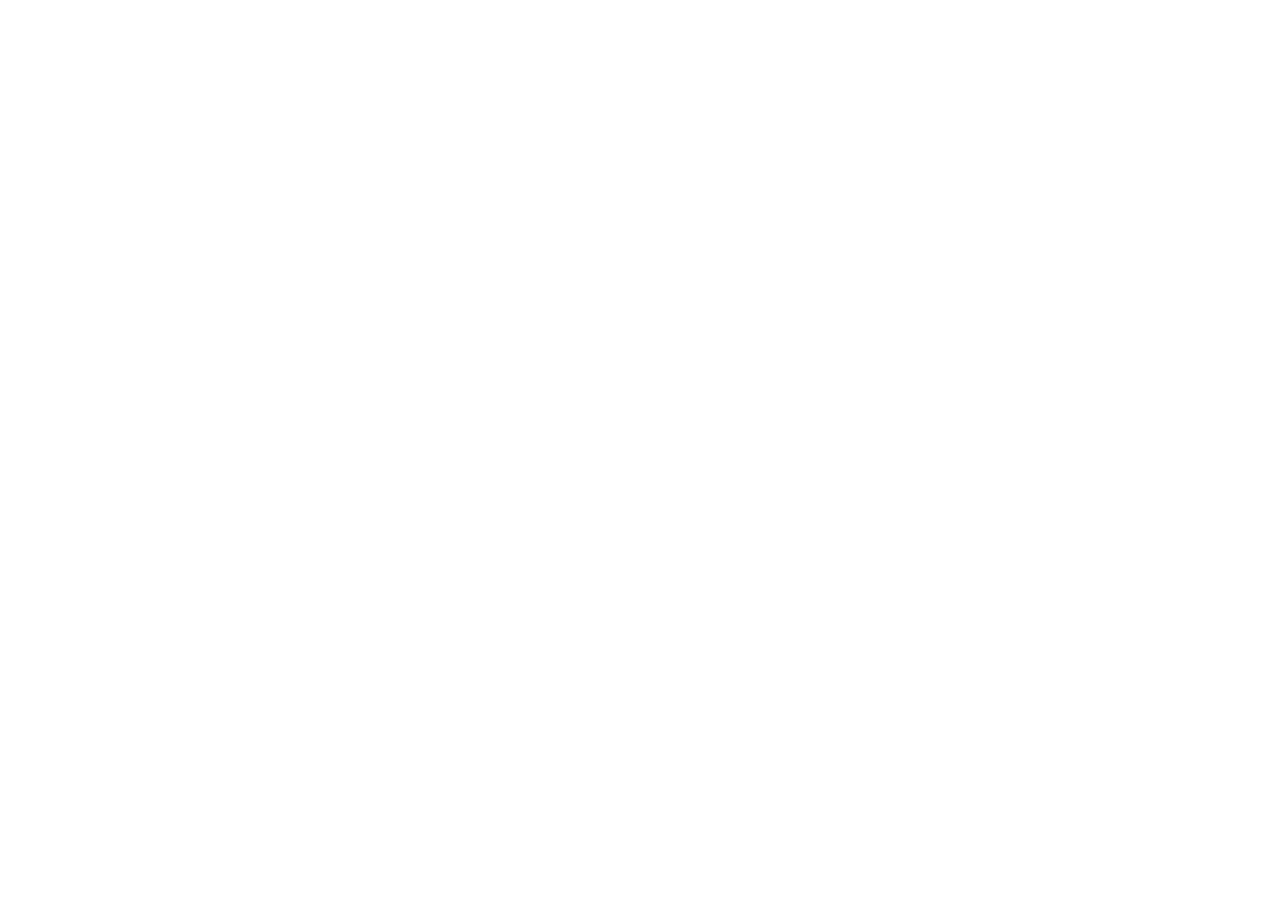
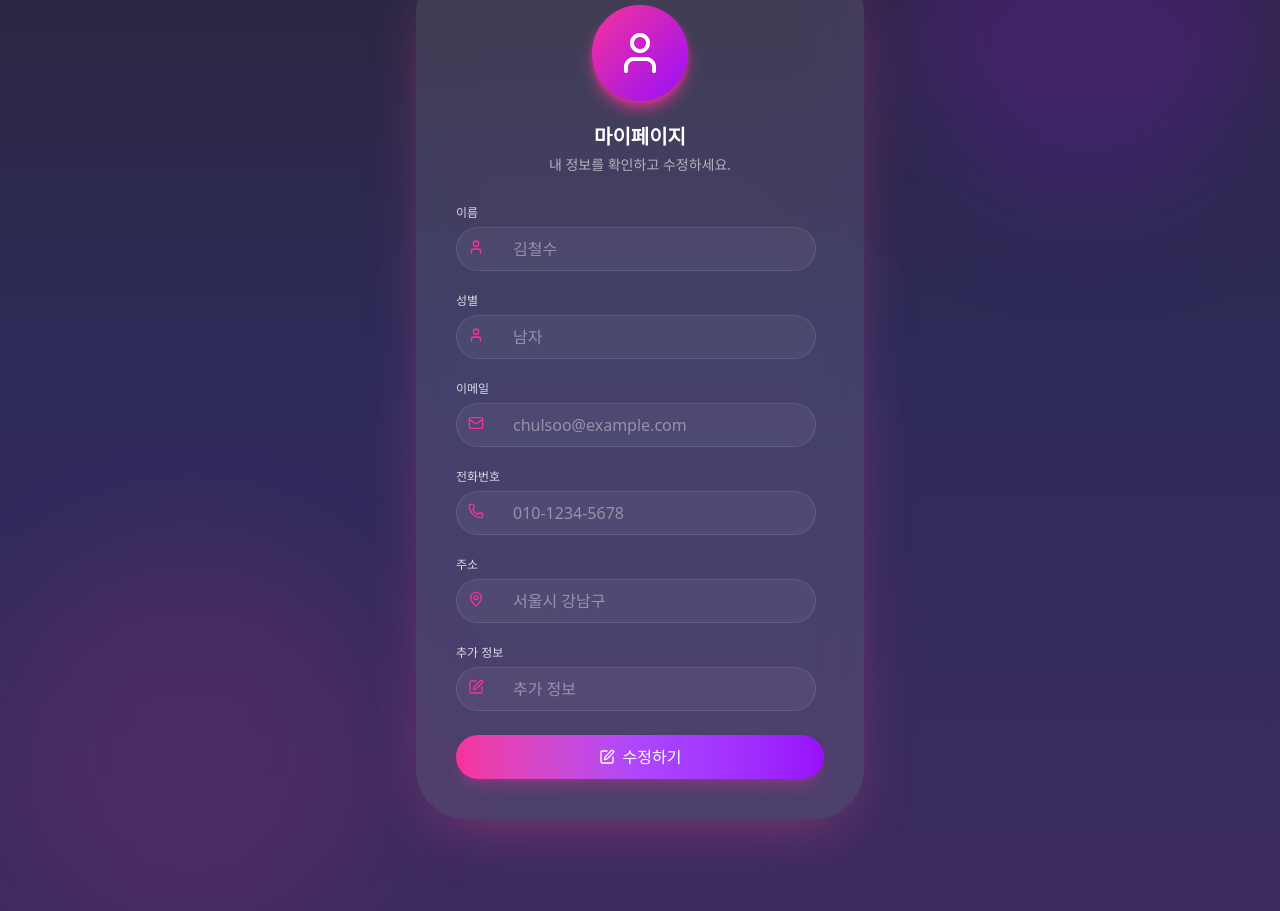
Before and after one commit to FreeCapstone-Front/Front, a React (Vite) app: page /my-page in a window 1280 px wide. Before the commit this address had no page. Shown: the part 339-1250 px from the top of the page. Before the commit the page ends 800 px from the top, so only its background shows below. Built offline with nearby package versions, Linux system fonts and the light colour scheme.

Commit message:
feat: myPage

```diff
--- a/src/components/Navbar.tsx
+++ b/src/components/Navbar.tsx
@@ -61,7 +61,7 @@
         {!AccessToken && (
           <div className="h-full flex items-center justify-center gap-x-8">
             <div className="bg-linear-to-r from-[#F6339A] to-[#9810FA] h-[60px] w-[60px] rounded-full"></div>
-            <Link to="/calendar-page" className={`${btncss2} gap-x-2`}>
+            <Link to="/my-page" className={`${btncss2} gap-x-2`}>
               <img src={mypageIcon} className="w-6 h-6" />
               마이페이지
             </Link>
--- a/src/pages/CalendarPage.tsx
+++ b/src/pages/CalendarPage.tsx
@@ -1,3 +1,10 @@
+
+
 export const CalendarPage = () => {
-  return <div>CalendarPage</div>;
-};
+
+  return (
+    <div>
+      caledarpage
+    </div>
+  );
+}
--- a/src/pages/IntroductionPage.tsx
+++ b/src/pages/IntroductionPage.tsx
@@ -49,9 +49,7 @@
                    left-1/20 top-[500px] transform -translate-y-1/2
                    border-none
                    **-translate-x-[calc(100%+10px)]** /* 20px
-                    bg-[#AD46FF33] backdrop-blur-xl
-                    bg-gradient-to-br from-[#F6339A]/10 to-[#601A40]/10
-                    opacity-30 backdrop-blur-xl [box-shadow:0_0_300px_200px_rgba(246,51,154,0.4)]"
+                   bg-[#9810fa]/20 blur-3xl "
         >
         </div>
         <div
@@ -60,9 +58,7 @@
                    right-1/20 top-[460px] transform -translate-y-1/2
 
                    **-translate-x-[calc(100%+10px)]** /* 20px
-                    bg-[#F6339A33] backdrop-blur-xl
-                    bg-gradient-to-br from-[#AD46FF]/10 to-[#2E0F5B]/10
-                    opacity-30 backdrop-blur-xl [box-shadow:0_0_300px_200px_rgba(246,51,154,0.4)]"
+                   bg-[#f6339a]/10 blur-3xl "
         >
         </div>
         <div className="z-10 -translate-y-20 relative text-white text-center">
@@ -112,7 +108,7 @@
         </div>
       </div>
       </div>
-      <div className ={`${textset} mt-25`}>
+      <div className ={`${textset}`}>
         <div className={`${bgCircle} px-6 py-2`}>
             <img src = {BinStar} ></img>
             핵심 기능
--- a/src/pages/LoginPage.tsx
+++ /dev/null
@@ -1,3 +0,0 @@
-export const LoginPage = () => {
-  return <div>RecordPage</div>;
-};
--- /dev/null
+++ b/src/pages/MyPage.tsx
@@ -0,0 +1,118 @@
+import { Mail, Phone, MapPin, User, Edit } from "lucide-react"
+import { Link } from "react-router-dom";
+import pinkperson from "../assets/icons/pinkperson.png"
+import { bgBlack } from "./IntroductionPage";
+
+export const MyPage = () => {
+  const inputcss = "pl-14 w-90 bg-white/5 border-1 border-white/10  text-white placeholder:text-white/40 h-11 rounded-3xl focus:outline-none focus:ring-0 focus:border-white/20"
+  const infocss = "text-xs text-thin text-white/80"
+  return (
+    <div className={`${bgBlack} relative w-full min-h-screen pt-30 p-20 flex flex-col gap-20 items-center`}>
+      {/* Gradient overlay effects */}
+      <div className="absolute top-0 right-0 w-96 h-96 bg-[#9810fa]/20 rounded-full blur-3xl" />
+      <div className="absolute bottom-0 left-0 w-96 h-96 bg-[#f6339a]/10 rounded-full blur-3xl" />
+
+      <div className="w-full max-w-md relative z-10 my-8">
+        {/* Profile Icon */}
+
+
+        {/* Profile Card */}
+        <div className="bg-white/10 backdrop-blur-xl rounded-3xl p-10 bg-[#22183E] rounded-[50px] shadow-[0px_20px_60px_-15px_rgba(236,72,153,0.4)]">
+          <div className="flex flex-col items-center mb-6">
+          <img src={pinkperson} alt="핑크사람" />
+
+          <h1 className="text-xl text-white font-semibold mb-1">마이페이지</h1>
+          <p className="text-sm text-white/60">내 정보를 확인하고 수정하세요.</p>
+         </div>
+          <div className="space-y-4">
+            {/* Name Input */}
+            <div className="space-y-2">
+              <label className={`${infocss}`}>이름</label>
+              <div className="relative pt-1">
+                <User className="absolute left-3 top-1/2 -translate-y-1/2 w-4 h-4 text-[#f6339a]" />
+                <input
+                  type="text"
+                  placeholder="김철수"
+                  className={`${inputcss}`}
+                />
+              </div>
+            </div>
+
+            {/* Gender Input */}
+            <div className="space-y-2">
+              <label className={`${infocss}`}>성별</label>
+              <div className="relative pt-1">
+                <User className="absolute left-3 top-1/2 -translate-y-1/2 w-4 h-4 text-[#f6339a]" />
+                <input
+                  type="text"
+                  placeholder="남자"
+                  className={`${inputcss}`}
+                />
+              </div>
+            </div>
+
+            {/* Email Input */}
+            <div className="space-y-2">
+              <label className={`${infocss}`}>이메일</label>
+              <div className="relative pt-1">
+                <Mail className="absolute left-3 top-1/2 -translate-y-1/2 w-4 h-4 text-[#f6339a]" />
+                <input
+                  type="email"
+                  placeholder="chulsoo@example.com"
+                  className={`${inputcss}`}
+                />
+              </div>
+            </div>
+
+            {/* Phone Input */}
+            <div className="space-y-2">
+              <label className={`${infocss}`}>전화번호</label>
+              <div className="relative pt-1">
+                <Phone className="absolute left-3 top-1/2 -translate-y-1/2 w-4 h-4 text-[#f6339a]" />
+                <input
+                  type="tel"
+                  placeholder="010-1234-5678"
+                  className={`${inputcss}`}
+                />
+              </div>
+            </div>
+
+            {/* Address Input */}
+            <div className="space-y-2">
+              <label className={`${infocss}`}>주소</label>
+              <div className="relative pt-1">
+                <MapPin className="absolute left-3 top-1/2 -translate-y-1/2 w-4 h-4 text-[#f6339a]" />
+                <input
+                  type="text"
+                  placeholder="서울시 강남구"
+                  className={`${inputcss}`}
+                />
+              </div>
+            </div>
+
+            {/* Additional Info Input */}
+            <div className="space-y-2">
+              <label className={`${infocss}`}>추가 정보</label>
+              <div className="relative pt-1">
+                <Edit className="absolute left-3 top-1/2 -translate-y-1/2 w-4 h-4 text-[#f6339a]" />
+                <input
+                  type="text"
+                  placeholder="추가 정보"
+                  className={`${inputcss}`}
+                />
+              </div>
+            </div>
+
+            {/* Update Button */}
+            <button className="w-full h-11 bg-gradient-to-r from-[#f6339a] via-[#ad46ff] to-[#9810fa] hover:opacity-90 text-white font-medium rounded-3xl shadow-lg shadow-[#f6339a]/25 transition-all mt-6 flex items-center justify-center gap-2">
+              <Edit className="w-4 h-4" />
+              수정하기
+            </button>
+          </div>
+        </div>
+
+
+      </div>
+    </div>
+  )
+}
--- a/src/router/Router.tsx
+++ b/src/router/Router.tsx
@@ -10,7 +10,7 @@
 import { SleepRoom } from "../pages/SleepRoom";
 import ArticleListPage from "../pages/ArticleListPage";
 import { Article1Page } from "../pages/Article1Page";
-import {LoginPage} from "../pages/LoginPage";
+import {MyPage} from "../pages/MyPage";
 
 export const router = createBrowserRouter([
   {
@@ -56,8 +56,8 @@
         element: <SleepRoom />,
       },
       {
-        path: "login-page",
-        element: <LoginPage />,
+        path: "my-page",
+        element: <MyPage />,
       },
 
       // 나중에 "/about" 페이지를 추가하고 싶다면 여기에 추가하면 됨,, 상욱아
```
Also changed, not shown: src/assets/icons/pinkperson.png (added).
